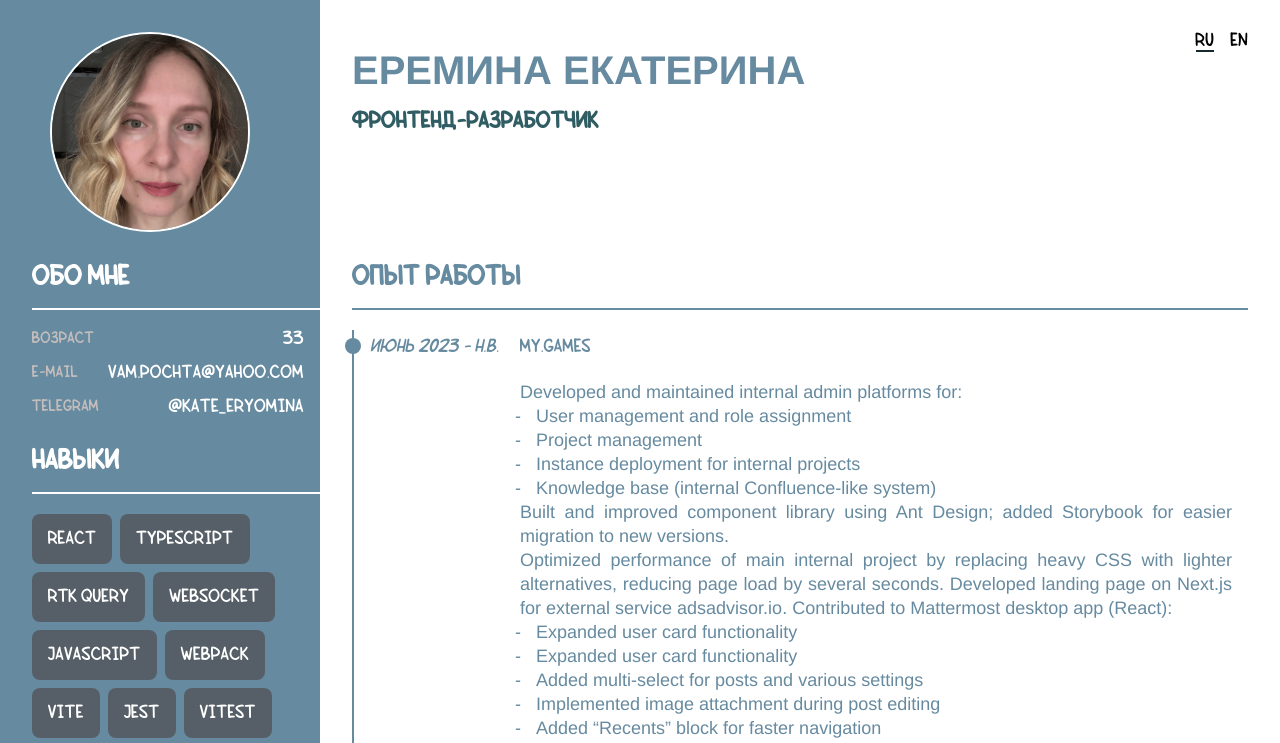
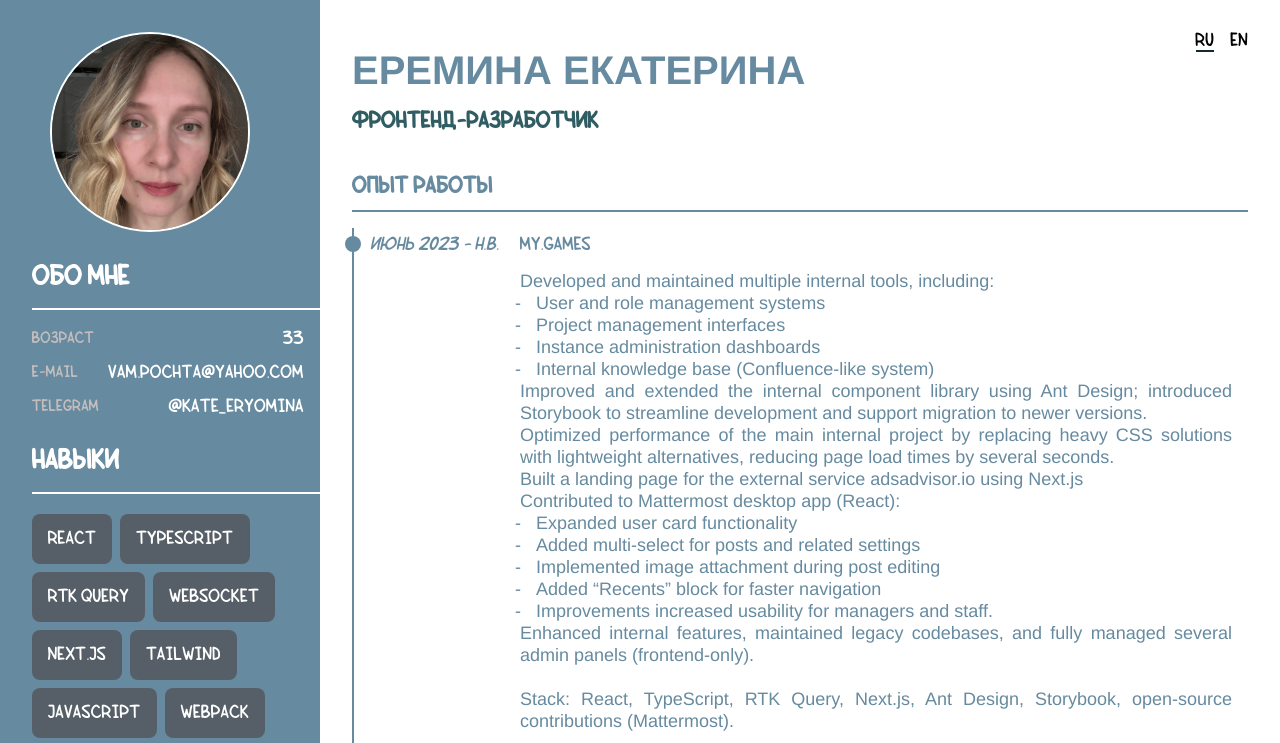
Before and after one commit to Kate9090/cv, a React (Create React App) app: page / in a window 1280 px wide. Shown: the top 743 px of the page. Built offline with nearby package versions, Linux system fonts and the light colour scheme.

Commit message:
adds changes

```diff
--- a/src/Left/Left.jsx
+++ b/src/Left/Left.jsx
@@ -46,6 +46,9 @@ const LeftContent = ({ lang }) => {
           <p className={styles.Left__Skill}>RTK Query</p>
           <p className={styles.Left__Skill}>WebSocket</p>
 
+          <p className={styles.Left__Skill}>Next.js</p>
+          <p className={styles.Left__Skill}>Tailwind</p>
+
           <p className={styles.Left__Skill}>JavaScript</p>
 
           <p className={styles.Left__Skill}>Webpack</p>
--- a/src/Right/Right.jsx
+++ b/src/Right/Right.jsx
@@ -23,31 +23,27 @@ const RightContent = ({ lang }) => {
             <div className={styles.Right__Organization}>{DICTIONARY[`${lang}`].mygames}</div>
             <p className={styles.Right__Description}>
               {/* {DICTIONARY[`${lang}`].mygames_expirience}*/}
-              Developed and maintained internal admin platforms for:
+              Developed and maintained multiple internal tools, including:
               <ul>
-                <li>User management and role assignment</li>
-                <li>Project management</li>
-                <li>Instance deployment for internal projects</li>
-                <li>Knowledge base (internal Confluence-like system)</li>
+                <li>User and role management systems</li>
+                <li>Project management interfaces</li>
+                <li>Instance administration dashboards</li>
+                <li>Internal knowledge base (Confluence-like system)</li>
               </ul>
               <p>
-                Built and improved component library using Ant Design; added Storybook for easier
-                migration to new versions.
+              Improved and extended the internal component library using Ant Design; introduced Storybook to streamline development and support migration to newer versions.
               </p>
-              Optimized performance of main internal project by replacing heavy CSS with lighter
-              alternatives, reducing page load by several seconds. Developed landing page on Next.js
-              for external service adsadvisor.io. Contributed to Mattermost desktop app (React):
+              <p>Optimized performance of the main internal project by replacing heavy CSS solutions with lightweight alternatives, reducing page load times by several seconds. </p>
+              <p>Built a landing page for the external service adsadvisor.io using Next.js</p>
+              <p>Contributed to Mattermost desktop app (React):</p>
               <ul>
                 <li>Expanded user card functionality</li>
-                <li>Expanded user card functionality</li>
-                <li>Added multi-select for posts and various settings</li>
+                <li>Added multi-select for posts and related settings</li>
                 <li>Implemented image attachment during post editing</li>
                 <li>Added “Recents” block for faster navigation</li>
                 <li>Improvements increased usability for managers and staff.</li>
               </ul>
-              Enhanced internal features, maintained legacy code, and fully managed two admin
-              panels.
-              <br />
+              <p>Enhanced internal features, maintained legacy codebases, and fully managed several admin panels (frontend-only).</p>
               <br />
               <div>
                 Stack: React, TypeScript, RTK Query, Next.js, Ant Design, Storybook, open-source
--- a/src/Right/Right.module.scss
+++ b/src/Right/Right.module.scss
@@ -19,7 +19,7 @@
   }
 
   &__JobTitle {
-    margin-bottom: 131px;
+    margin-bottom: 42px;
     color: var(--blue-gray);
     font-size: 20px;
     text-transform: uppercase;
@@ -27,7 +27,8 @@
 
   &__Title {
     margin-top: 16px;
-    padding-bottom: 16px;
+    font-size: 20px;
+    padding-bottom: 12px;
     border-bottom: 2px solid var(--blue);
   }
 
@@ -56,7 +57,7 @@
   }
 
   &__Organization {
-    margin-bottom: 24px;
+    margin-bottom: 16px;
     font-weight: 500;
     text-transform: uppercase;
   }
@@ -67,7 +68,7 @@
     font-family: 'Franklin Gothic Medium', 'Arial Narrow', Arial, sans-serif;
 
     font-size: 18px;
-    line-height: 24px;
+    line-height: 22px;
     text-transform: inherit;
     text-align: justify;
   }
```
